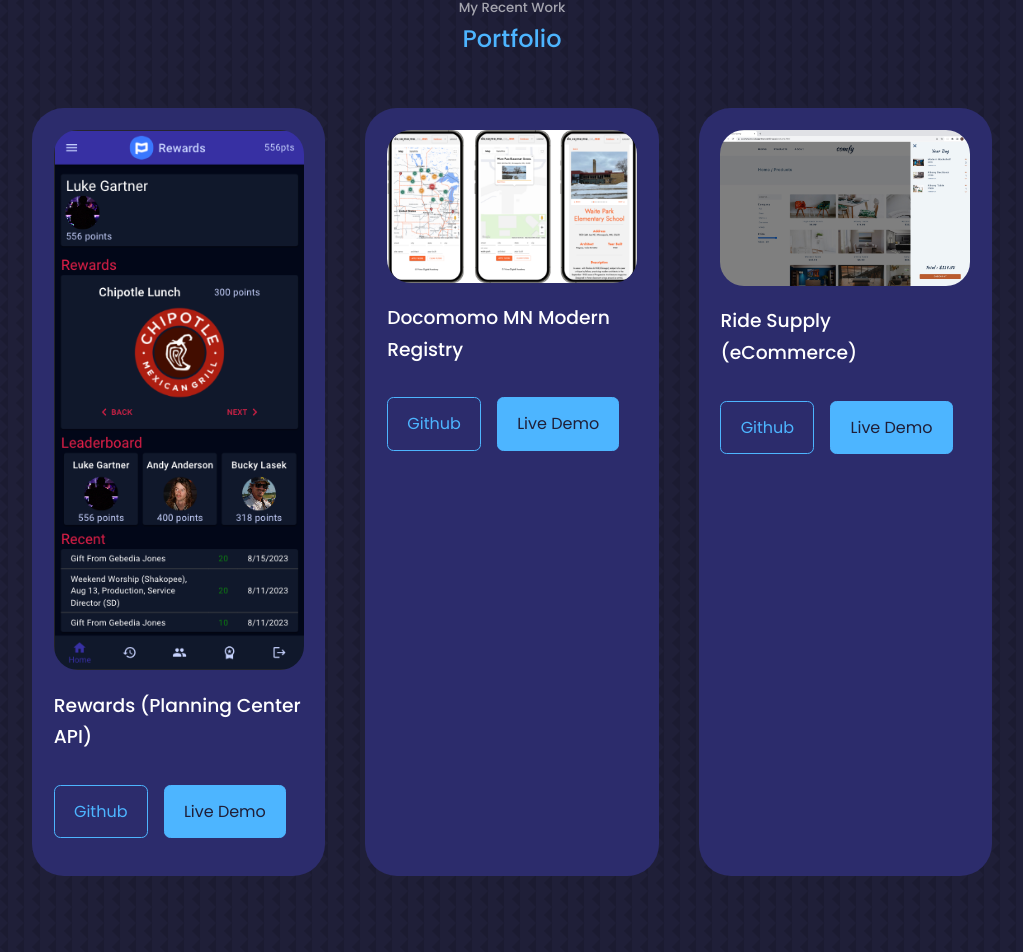
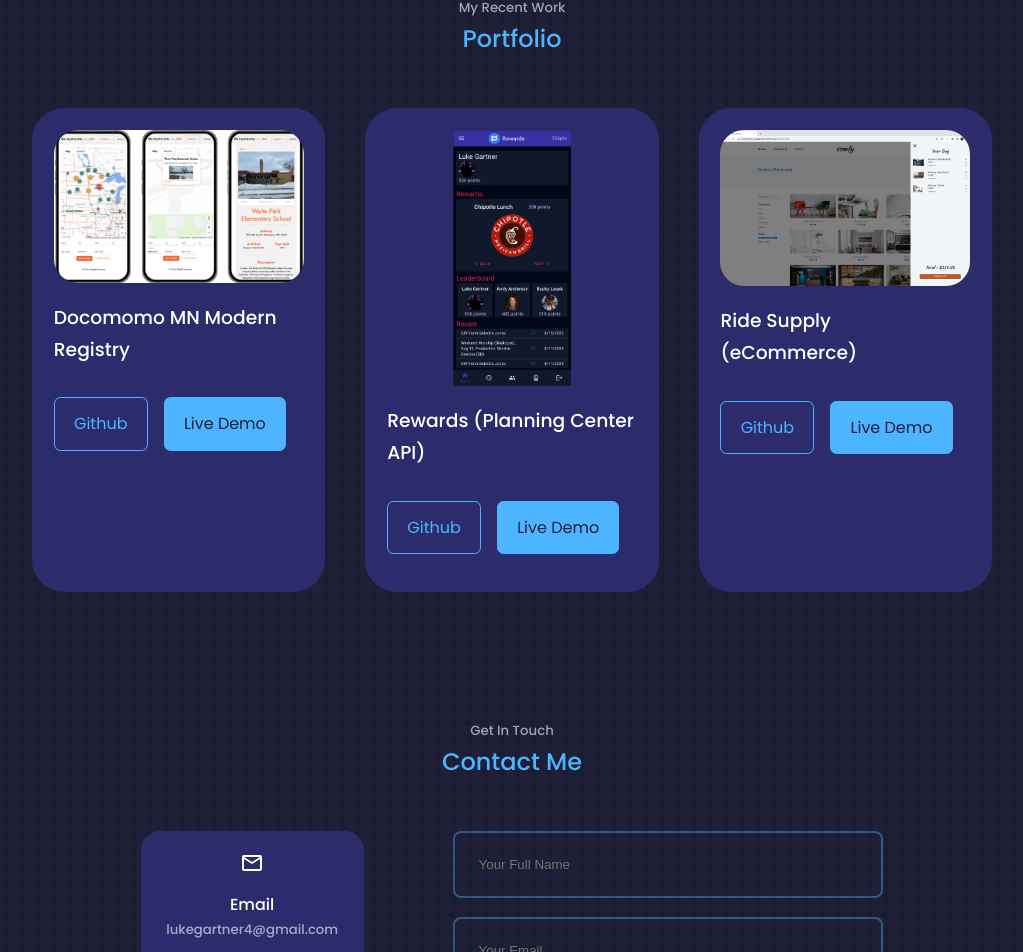
Before and after one commit to lukegartner/portfolio, a React (Create React App) app: page / in a window 1280 px wide. Shown: the part 2213-3165 px from the top of the page, without its empty margins (128-1151 px from the left). Built offline with nearby package versions, Linux system fonts and the light colour scheme.

Commit message:
adds max height to image

```diff
--- a/src/components/portfolio/Portfolio.jsx
+++ b/src/components/portfolio/Portfolio.jsx
@@ -7,18 +7,19 @@
 const data = [
   {
     id: 1,
+    image: IMG3,
+    title: "Docomomo MN Modern Registry",
+    github: "https://github.com/lukegartner/Docomomo-MN-Modern-Registry",
+    demo: "https://docomomo-mn-modern-registry-28e0f754dd03.herokuapp.com",
+  },
+  {
+    id: 2,
     image: IMG1,
     title: "Rewards (Planning Center API)",
     github: "https://github.com/lukegartner/rewards",
     demo: "https://pcorewards-28b1ce429de4.herokuapp.com",
   },
-  {
-    id: 2,
-    image: IMG3,
-    title: "Docomomo MN Modern Registry",
-    github: "https://github.com/lukegartner/Docomomo-MN-Modern-Registry",
-    demo: "https://docomomo-mn-modern-registry-28e0f754dd03.herokuapp.com",
-  },
+
   {
     id: 3,
     image: IMG2,
--- a/src/components/portfolio/portfolio.css
+++ b/src/components/portfolio/portfolio.css
@@ -20,6 +20,13 @@
   border-radius: 1.5rem;
   overflow: hidden;
 }
+.portfolio__item-image img {
+  width: 100%;
+  height: 100%;
+  max-height: 16rem;
+  object-fit: contain;
+}
+
 .portfolio__item h3 {
   margin: 1.2rem 0 2rem;
 }
```
